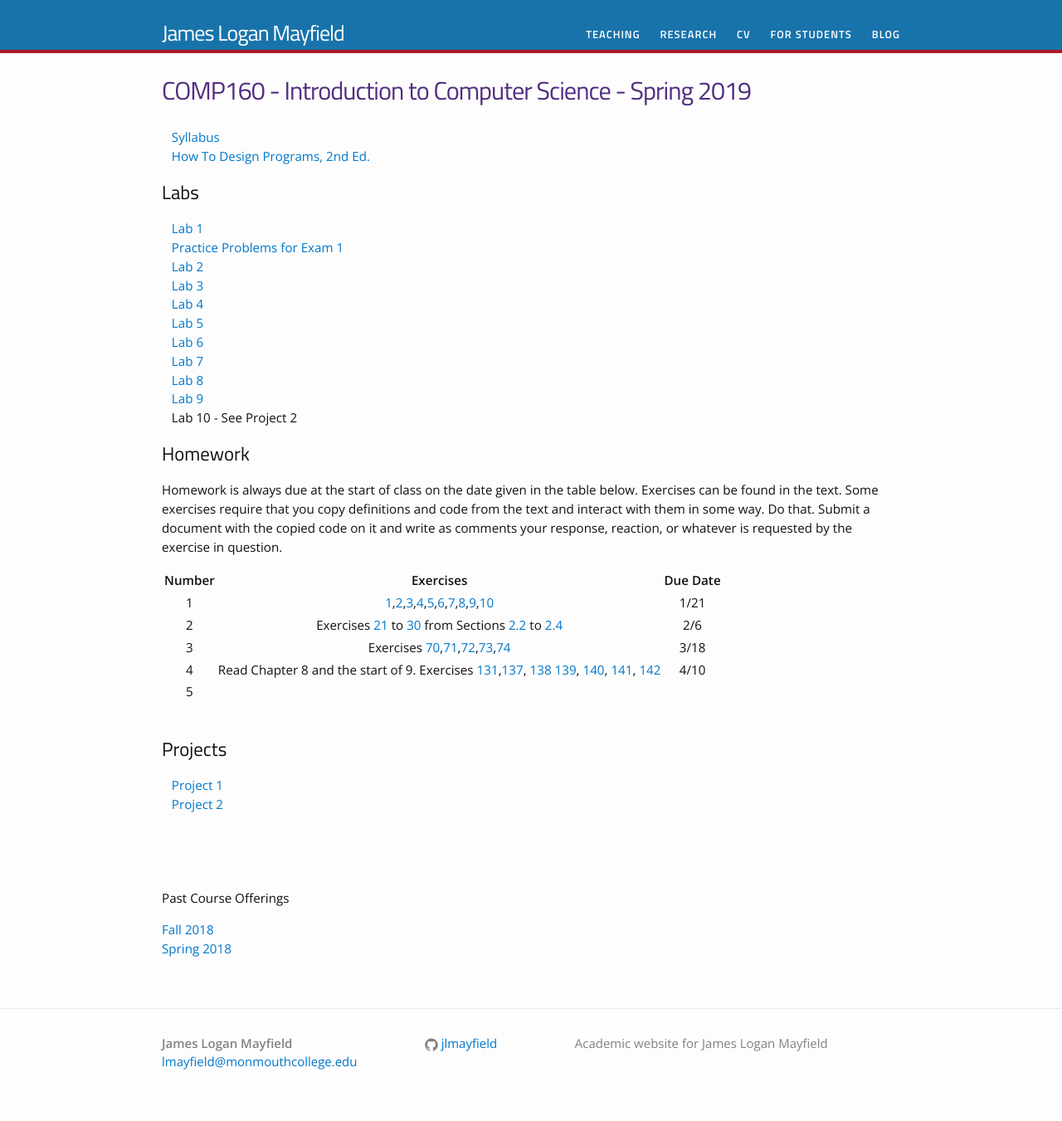
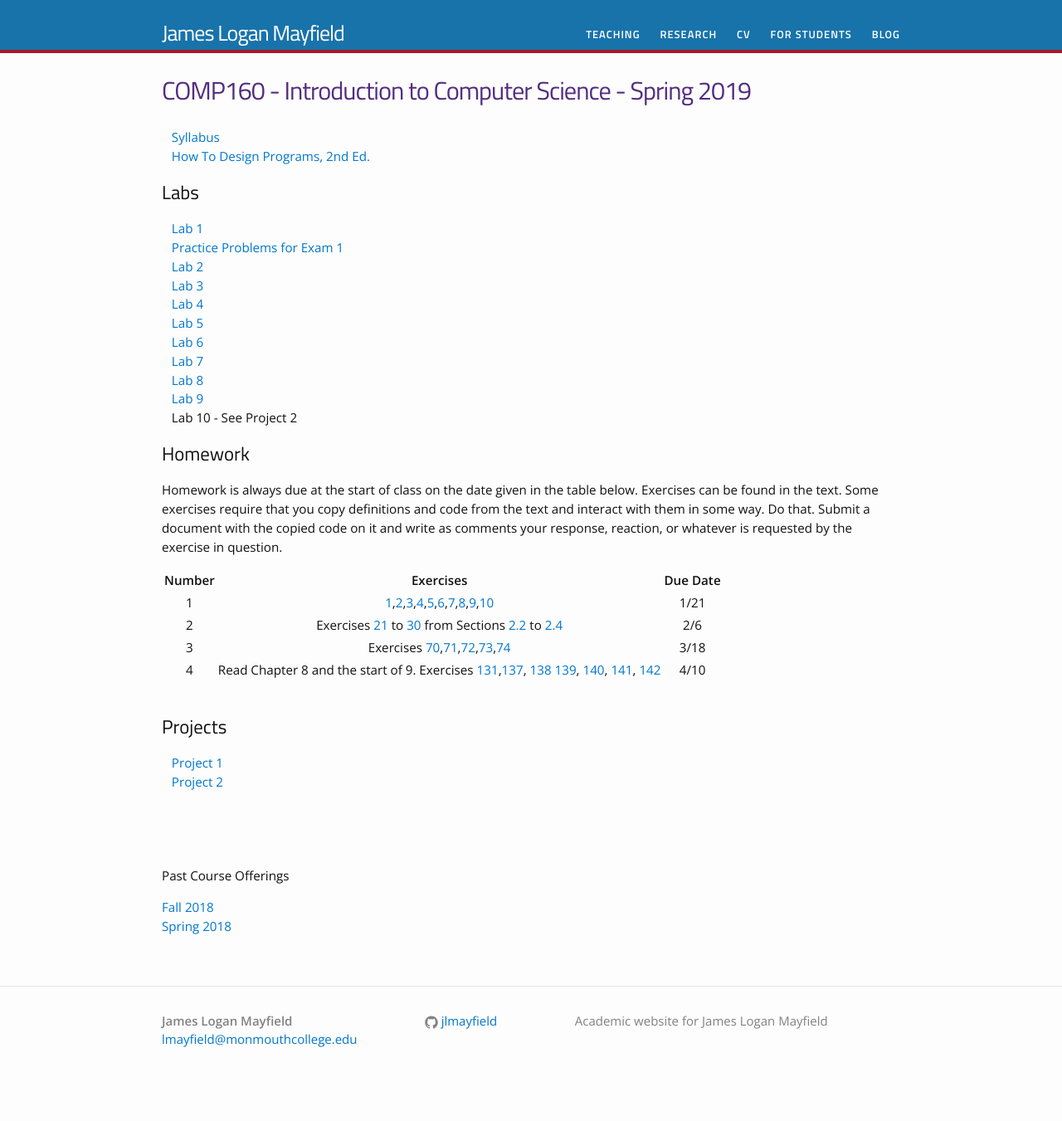
Before and after one commit to jlmayfield/jlmayfield.github.io, a Jekyll site: the page built from teaching/comp160.md, in a window 1280 px wide. Shown: the whole page at 83% size. Built offline with Jekyll 4.4.1, drawn with Linux system fonts in a browser that asks for light colours; after the commit the page ends 1324 px from its top, so only the background shows below that.

Commit message:
c160. sp19. removed hwk5

```diff
--- a/teaching/comp160.md
+++ b/teaching/comp160.md
@@ -32,7 +32,7 @@ Homework is always due at the start of class on the date given in the table belo
 | 2 | Exercises [21](https://htdp.org/2018-01-06/Book/part_one.html#%28counter._%28exercise._ex~3astepper1%29%29) to [30](https://htdp.org/2018-01-06/Book/part_one.html#%28counter._%28exercise._constant1%29%29) from Sections [2.2](https://htdp.org/2018-01-06/Book/part_one.html#%28part._sec~3acomputing%29) to [2.4](https://htdp.org/2018-01-06/Book/part_one.html#%28part._sec~3aglobal%29)| 2/6 |
 | 3 | Exercises [70](https://htdp.org/2018-01-06/Book/part_one.html#%28counter._%28exercise._ex~3acompute-struct1%29%29),[71](https://htdp.org/2018-01-06/Book/part_one.html#%28counter._%28exercise._ex~3acompute-struct2%29%29),[72](https://htdp.org/2018-01-06/Book/part_one.html#%28counter._%28exercise._struct6%29%29),[73](https://htdp.org/2018-01-06/Book/part_one.html#%28counter._%28exercise._ex~3aupdater1%29%29),[74](https://htdp.org/2018-01-06/Book/part_one.html#%28counter._%28exercise._ex~3arun-mouse-program%29%29) | 3/18 |
 | 4 | Read Chapter 8 and the start of 9. Exercises [131](https://htdp.org/2019-02-24/part_two.html#%28counter._%28exercise._ex~3alist7%29%29),[137](https://htdp.org/2019-02-24/part_two.html#%28counter._%28exercise._list0%29%29), [138](https://htdp.org/2019-02-24/part_two.html#%28counter._%28exercise._list0%29%29) [139](https://htdp.org/2018-01-06/Book/part_two.html#%28counter._%28exercise._list-sum2%29%29), [140](https://htdp.org/2018-01-06/Book/part_two.html#%28counter._%28exercise._list-and%29%29), [141](https://htdp.org/2018-01-06/Book/part_two.html#%28counter._%28exercise._list-string%29%29), [142](https://htdp.org/2018-01-06/Book/part_two.html#%28counter._%28exercise._ex~3alist-image%29%29) | 4/10 |
-| 5 | | |
+
 
 &nbsp;
 
```
